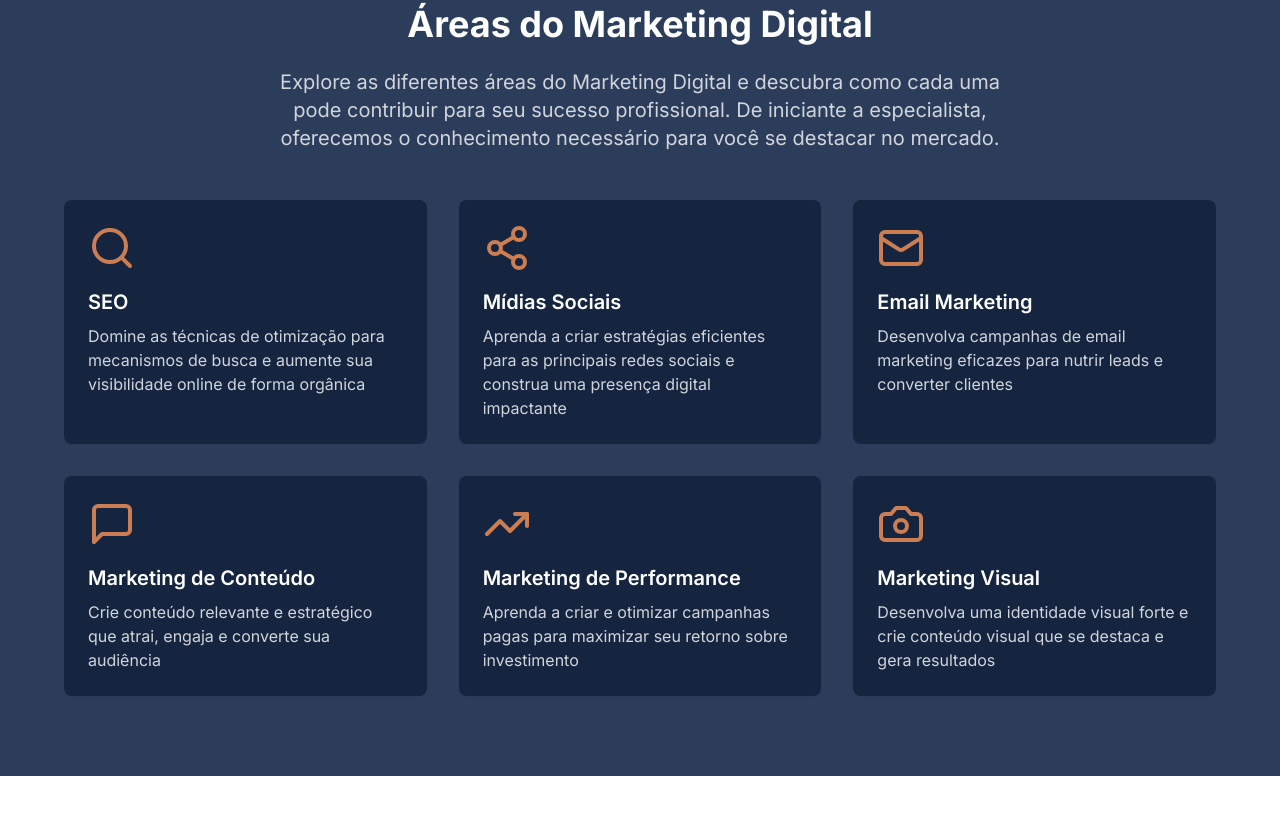
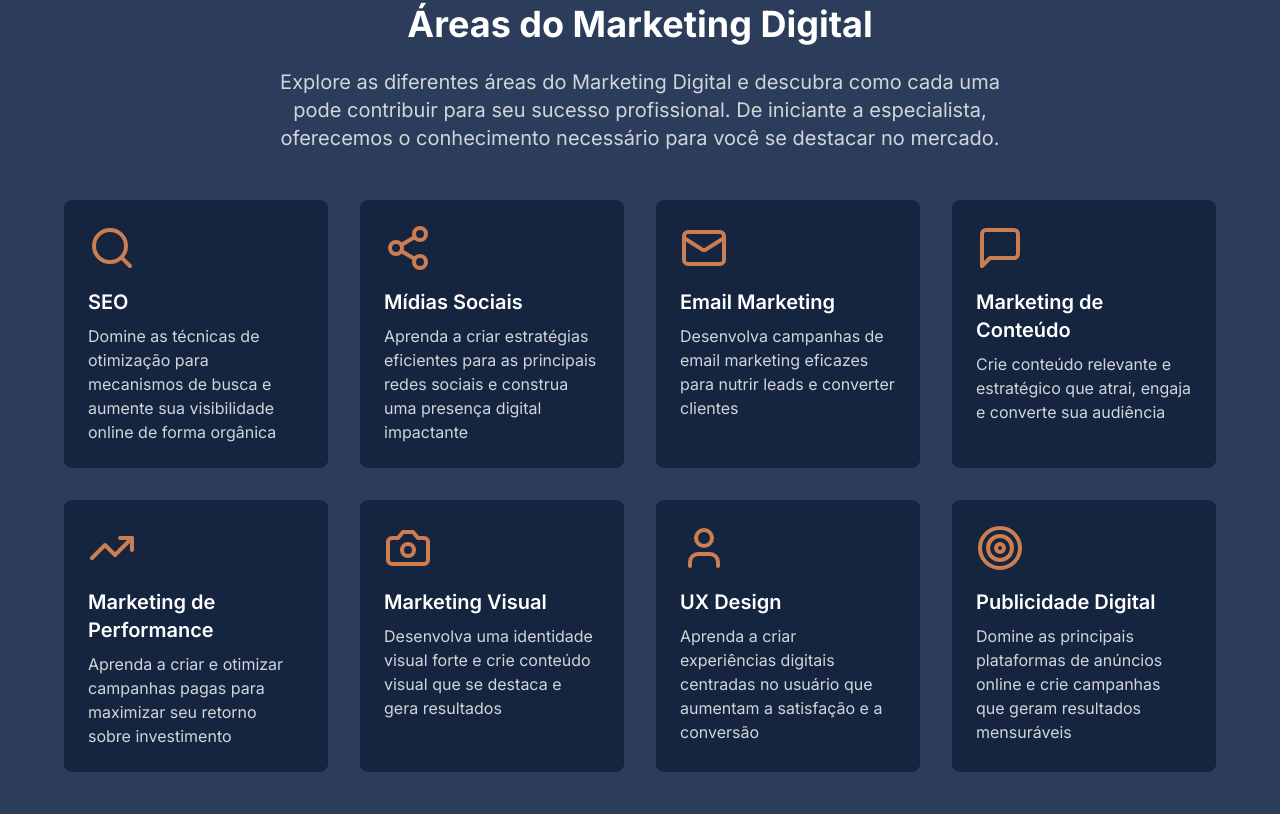
Before and after one commit to Cyllasneto/digital-knowledge-bridge, a React (Vite) app: page / in a window 1280 px wide. Shown: the part 716-1530 px from the top of the page. Before the commit the page ends 1492 px from the top, so only its background shows below. Built offline with nearby package versions, Linux system fonts and the light colour scheme.

Commit message:
Add UX and Ads sections to Marketing Areas
Implemented additional sections for User Experience (UX) and Advertising (Ads) in the Marketing Areas component of the digital marketing project.
[skip gpt_engineer]

```diff
--- a/src/components/MarketingAreas.tsx
+++ b/src/components/MarketingAreas.tsx
@@ -6,7 +6,9 @@ import {
   Mail,
   TrendingUp,
   MessageSquare,
-  Camera
+  Camera,
+  User,
+  Target
 } from "lucide-react";
 
 export const areas = [
@@ -39,6 +41,16 @@ export const areas = [
     title: "Marketing Visual",
     icon: Camera,
     description: "Desenvolva uma identidade visual forte e crie conteúdo visual que se destaca e gera resultados"
+  },
+  {
+    title: "UX Design",
+    icon: User,
+    description: "Aprenda a criar experiências digitais centradas no usuário que aumentam a satisfação e a conversão"
+  },
+  {
+    title: "Publicidade Digital",
+    icon: Target,
+    description: "Domine as principais plataformas de anúncios online e crie campanhas que geram resultados mensuráveis"
   }
 ];
 
@@ -60,7 +72,7 @@ export const MarketingAreas = () => {
           Explore as diferentes áreas do Marketing Digital e descubra como cada uma pode contribuir para seu sucesso profissional.
           De iniciante a especialista, oferecemos o conhecimento necessário para você se destacar no mercado.
         </p>
-        <div className="grid grid-cols-1 sm:grid-cols-2 lg:grid-cols-3 gap-4 md:gap-8">
+        <div className="grid grid-cols-1 sm:grid-cols-2 lg:grid-cols-3 xl:grid-cols-4 gap-4 md:gap-8">
           {areas.map((area) => (
             <Card
               key={area.title}
--- a/src/pages/MarketingAreaDetails.tsx
+++ b/src/pages/MarketingAreaDetails.tsx
@@ -53,7 +53,9 @@ const getAreaDescription = (title: string) => {
     "Email Marketing": "Email Marketing é uma estratégia que utiliza o envio de emails para comunicar com clientes e prospects. Através de newsletters, campanhas promocionais e emails automatizados, é possível nutrir leads, fidelizar clientes e aumentar as vendas de forma personalizada e mensurável.",
     "Marketing de Conteúdo": "O Marketing de Conteúdo é uma abordagem estratégica focada na criação e distribuição de conteúdo valioso e relevante para atrair e reter um público-alvo definido. Através de blog posts, vídeos, podcasts e outros formatos, busca-se estabelecer autoridade e gerar resultados de longo prazo.",
     "Marketing de Performance": "Marketing de Performance é focado em resultados mensuráveis e otimização constante das campanhas. Através de anúncios pagos em diferentes plataformas, é possível gerar tráfego qualificado, leads e vendas com investimento controlado e ROI mensurável.",
-    "Marketing Visual": "O Marketing Visual utiliza elementos visuais para comunicar a mensagem da marca de forma efetiva. Através de design, fotografia, vídeos e identidade visual consistente, busca-se criar uma conexão emocional com o público e fortalecer o reconhecimento da marca."
+    "Marketing Visual": "O Marketing Visual utiliza elementos visuais para comunicar a mensagem da marca de forma efetiva. Através de design, fotografia, vídeos e identidade visual consistente, busca-se criar uma conexão emocional com o público e fortalecer o reconhecimento da marca.",
+    "UX Design": "UX Design (User Experience Design) é a prática de criar produtos digitais que proporcionam experiências significativas e relevantes para os usuários. Envolve pesquisa com usuários, prototipagem, testes de usabilidade e design de interação para garantir que os produtos sejam intuitivos, eficientes e agradáveis de usar.",
+    "Publicidade Digital": "A Publicidade Digital engloba todas as formas de propaganda online, desde anúncios em redes sociais até campanhas de display e search ads. Com ferramentas avançadas de segmentação e análise de dados, é possível criar campanhas altamente direcionadas e mensurar precisamente o retorno sobre o investimento."
   };
 
   return descriptions[title] || "Descrição em breve.";
```
